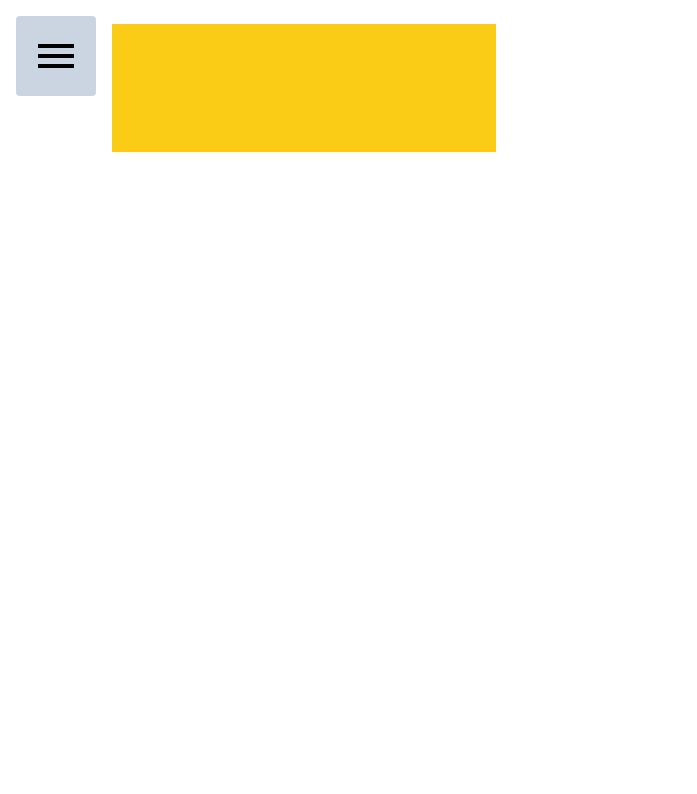
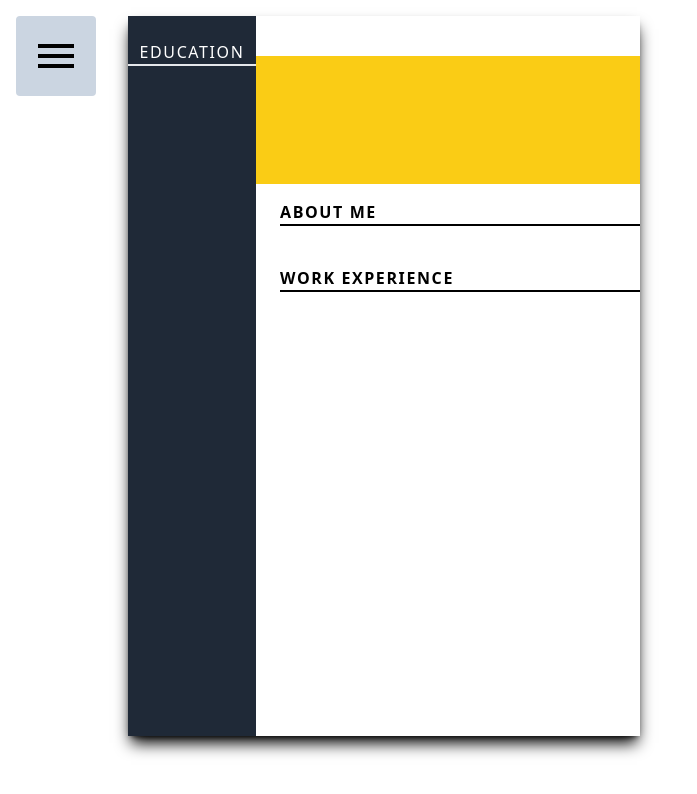
Before and after one commit to FullStackPete/CVCreator, a React (Vite) app: page / in a window 1280 px wide. Shown: the top 794 px of the page, without its empty margins (0-697 px from the left). Built offline with nearby package versions, Linux system fonts and the light colour scheme.

Commit message:
UI changes

```diff
--- a/src/Forms.jsx
+++ b/src/Forms.jsx
@@ -43,8 +43,8 @@ export function BasicForm({ onInputChange }) {
       />
       <Input
         onInputChange={onInputChange}
-        name="birthdate"
-        placeholder="Date of birth"
+        name="desiredpos"
+        placeholder="What position are you applying for?"
       />
       <Input
         onInputChange={onInputChange}
--- a/src/Menu.jsx
+++ b/src/Menu.jsx
@@ -16,7 +16,7 @@ function Menu() {
   const [output, setOutput] = useState({
     name: "",
     lastname: "",
-    birthdate: "",
+    desiredpos: "",
     about: "",
     uniname: "",
     major: "",
@@ -34,7 +34,6 @@ function Menu() {
   };
   const [menuIsOpen, setMenuIsOpen] = useState(false);
   const [activeForm, setActiveForm] = useState(null);
-
 
   const handleMenuClick = () => {
     setMenuIsOpen(!menuIsOpen);
@@ -86,15 +85,33 @@ function Menu() {
       {activeForm === "WorkForm" && (
         <WorkForm onInputChange={handleInputChange} />
       )}
-      <div className="CV flex flex-row">
-        <div className="left-bar bg-gray-800 flex-col h-big"><h1>{output.name} {output.lastname}</h1></div>
+      <div className="CV flex flex-row m-4 shadow-black shadow-lg text-white">
+        <div className="left-bar bg-gray-800 flex-col h-big w-32">
+          <p className="my-6 text-center tracking-widest border-b-2">
+            EDUCATION
+          </p>
+        </div>
         <div className="right-bar flex-col">
-          <div className="bg-yellow-400 mt-6 w-96 h-32"></div>
+          <div className="h-10"></div>
+          <div className="bg-yellow-400 w-96 h-32 text-black tracking-widest leading-3 overflow-y-auto max-h-32">
+            <div className="bg-yellow-400 h-2"></div>
+            <p className="ml-6 mt-4 text-4xl">
+              <span className="font-bold">{output.name}</span> {output.lastname}
+            </p>
+            <br />
+            <p className="ml-6 text-2xl">{output.desiredpos}</p>
+          </div>
+          <div className="text-black ml-6 text-base tracking-widest font-semibold mt-4 border-black border-b-2">
+            ABOUT ME
+          </div>
+          <div className="text-black ml-6 text-sm overflow-y-auto max-h-48 max-width-prose">
+            {output.about}
+          </div>
+          <br />
+          <div className="text-black ml-6 text-base tracking-widest font-semibold mt-4 border-black border-b-2">
+            WORK EXPERIENCE
+          </div>
         </div>
-
-
-        <h1>{output.birthdate}</h1>
-        <h1>{output.about}</h1>
         <h1>{output.uniname}</h1>
         <h1>{output.major}</h1>
         <h1>{output.studyYears}</h1>
--- a/src/index.css
+++ b/src/index.css
@@ -27,3 +27,8 @@ height:20rem;
 .h-big{
   height: 720px;
 }
+.max-width-prose {
+  max-width: 360px; /* Dowolna wartość, którą chcesz ustawić jako maksymalną szerokość */
+  width: 100%;
+  overflow-wrap: break-word; /* Zapobiega wydłużaniu się słów po przekroczeniu maksymalnej szerokości */
+}
```
